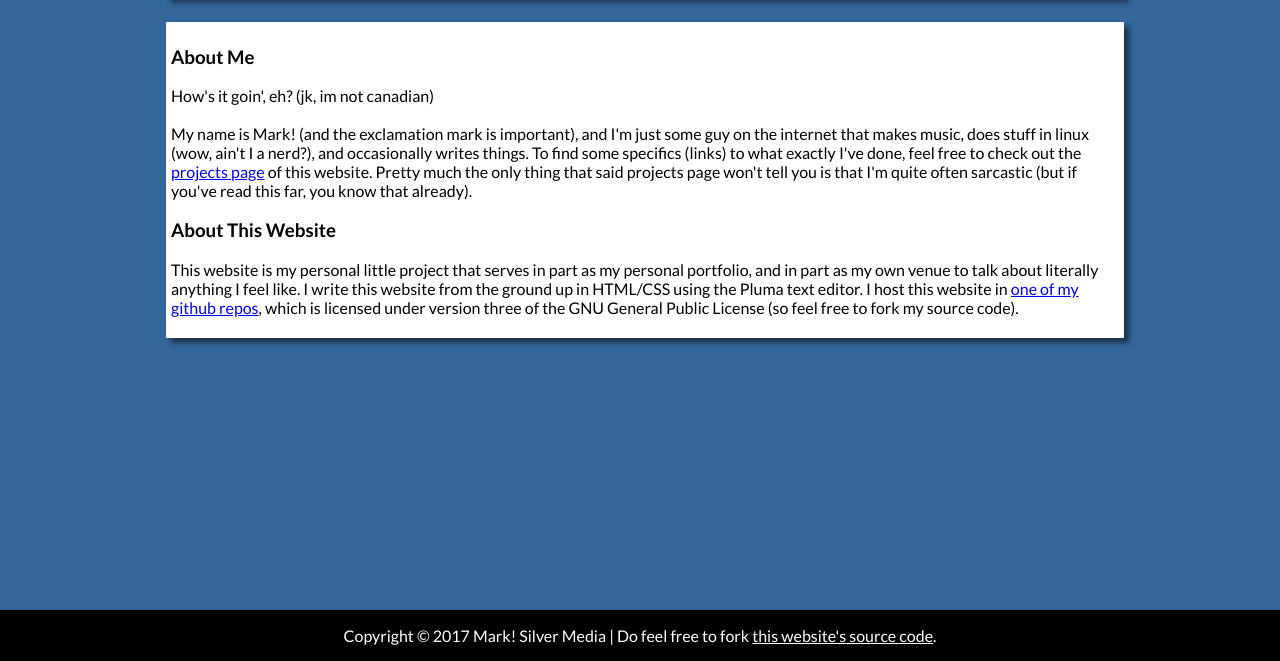
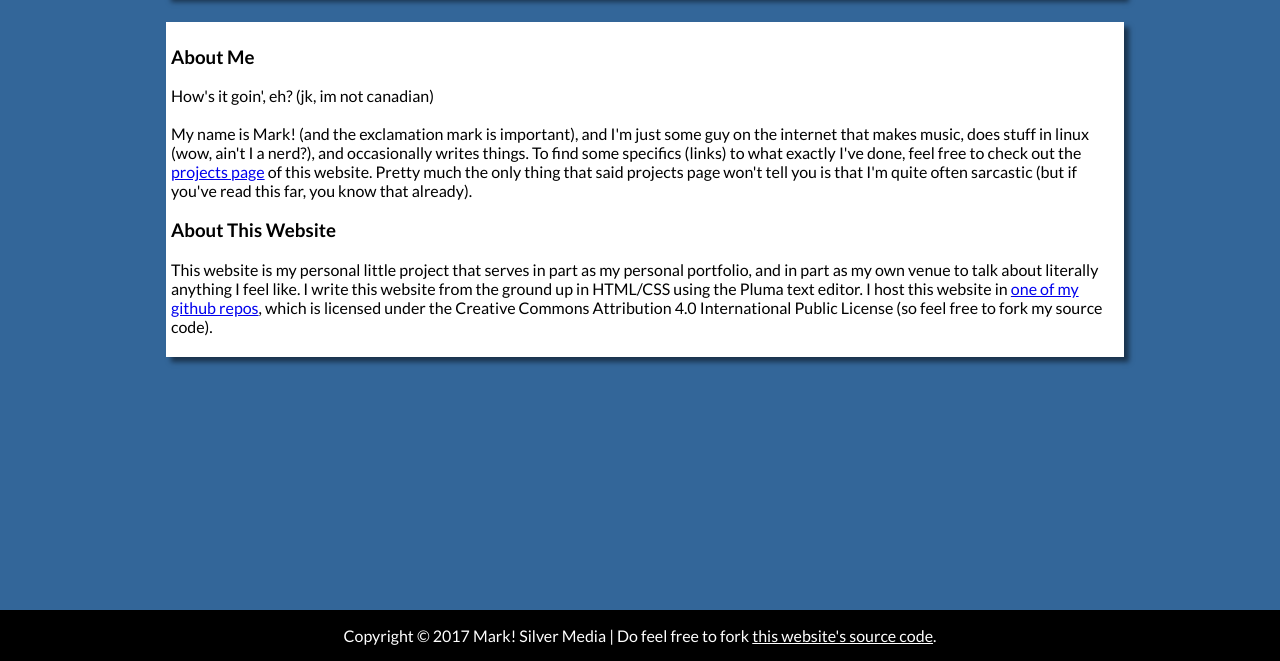
Before and after one commit to MarkSilverMedia/personalsite, a plain HTML site: page about.html in a window 1280 px wide. Shown: the part 139-800 px from the top of the page. Drawn offline with Linux system fonts and the light colour scheme.

Commit message:
updated w/ new license

```diff
--- a/about.html
+++ b/about.html
@@ -29,7 +29,7 @@
 
 <h3>About This Website</h3>
 
-<p>This website is my personal little project that serves in part as my personal portfolio, and in part as my own venue to talk about literally anything I feel like. I write this website from the ground up in HTML/CSS using the Pluma text editor. I host this website in <a href="https://github.com/MarkSilverMedia/personalsite">one of my github repos</a>, which is licensed under version three of the GNU General Public License (so feel free to fork my source code).</p>
+<p>This website is my personal little project that serves in part as my personal portfolio, and in part as my own venue to talk about literally anything I feel like. I write this website from the ground up in HTML/CSS using the Pluma text editor. I host this website in <a href="https://github.com/MarkSilverMedia/personalsite">one of my github repos</a>, which is licensed under the Creative Commons Attribution 4.0 International Public License (so feel free to fork my source code).</p>
 
 </div><br> <!--End Content-->
 
```
